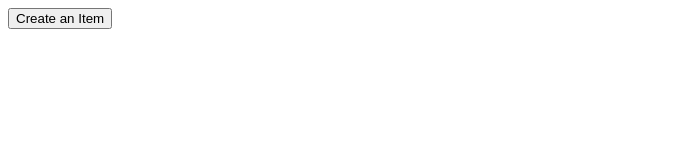
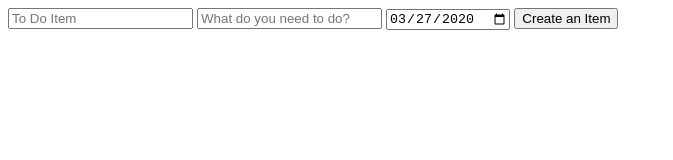
Before and after one commit to Rey810/to-do-app, a plain HTML site: page index.html in a window 1280 px wide. Shown: the whole page, without its empty margins (0-673 px from the left). Drawn offline with Linux system fonts and the light colour scheme.

```diff
--- a/index.html
+++ b/index.html
@@ -6,6 +6,13 @@
     <title>To Do App</title>
   </head>
   <body>
+    <input id="item-name" type="text" placeholder="To Do Item" />
+    <input
+      id="item-description"
+      type="text"
+      placeholder="What do you need to do?"
+    />
+    <input type="date" id="item-due-date" value="2020-03-27" min="2020-03-25" />
     <button id="create">Create an Item</button>
     <script src="main.js"></script>
   </body>
```
Also changed, not shown: main.js (+1 -1 lines).
